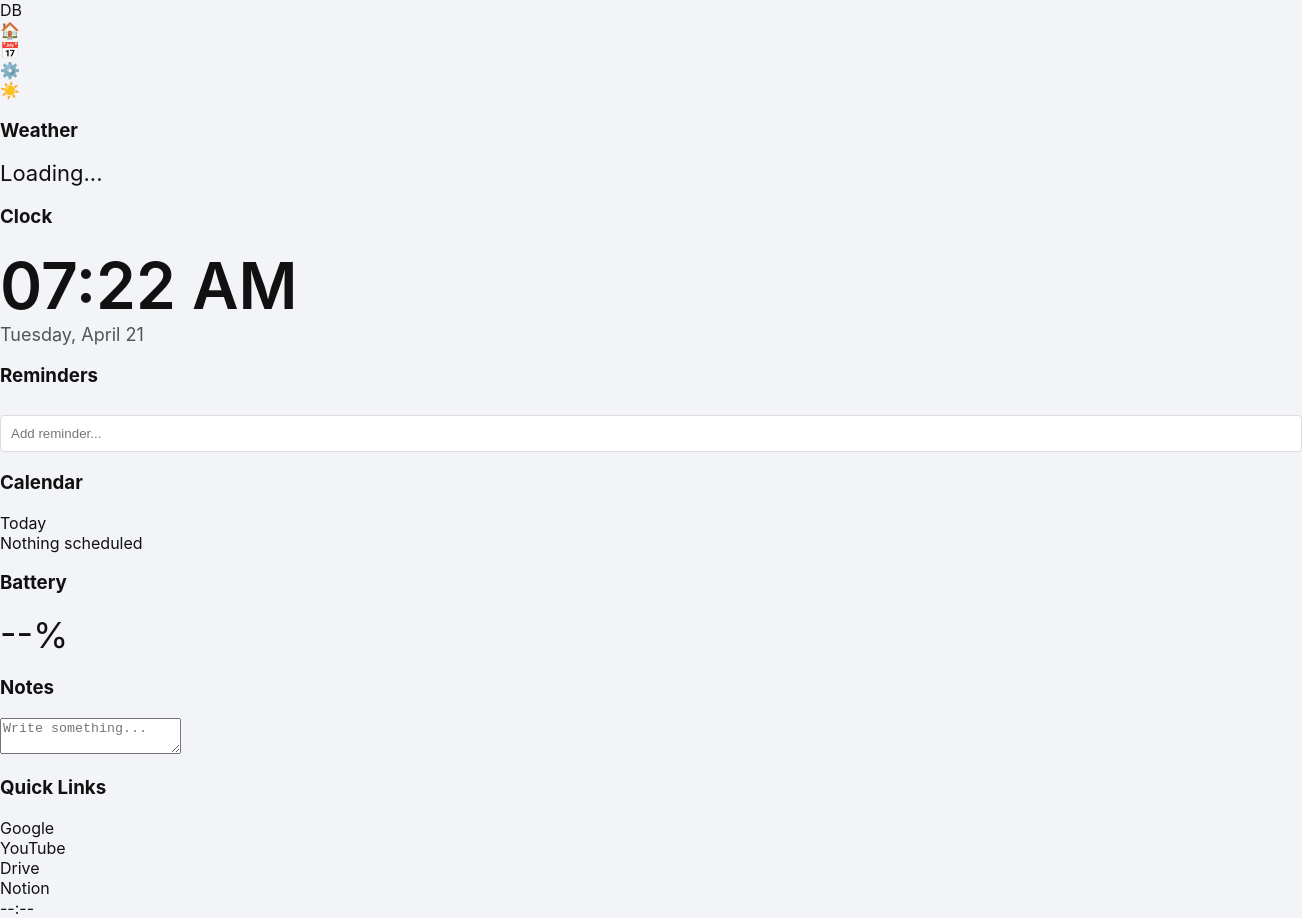
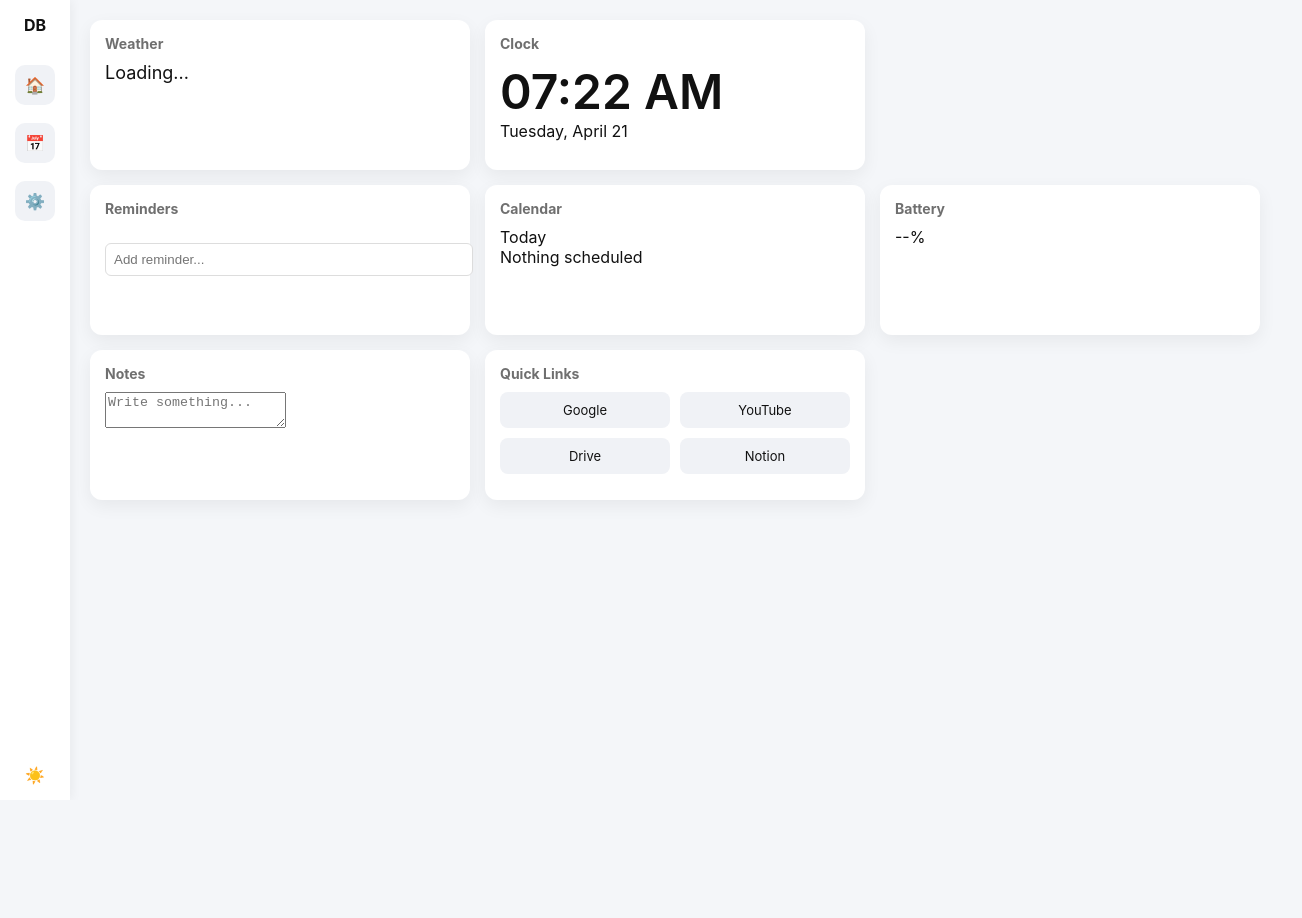
Before and after one commit to ProbablyNotALemon/DayBoard, a plain HTML site: page index.html in a window 1280 px wide. Shown: the whole page, 1302 px wide, since content can reach past the window. After the commit the page ends 800 px from the top, so only its background shows below. Drawn offline with Linux system fonts and the light colour scheme.

Commit message:
Update style.css

```diff
--- a/style.css
+++ b/style.css
@@ -1,63 +1,134 @@
 body {
   margin: 0;
   font-family: -apple-system, BlinkMacSystemFont, sans-serif;
-  background: #f2f4f7;
+  background: #f4f6f9;
   color: #111;
 }
 
-.grid {
-  display: grid;
-  grid-template-columns: repeat(auto-fit, minmax(280px, 1fr));
-  gap: 20px;
-  padding: 20px;
+/* LAYOUT */
+.app {
+  display: flex;
+  height: 100vh;
 }
 
-.tile {
+/* SIDEBAR */
+.sidebar {
+  width: 70px;
   background: white;
-  border-radius: 6px;
-  padding: 24px;
-  box-shadow: 0 6px 18px rgba(0,0,0,0.08);
-  transition: transform 0.2s ease;
+  display: flex;
+  flex-direction: column;
+  align-items: center;
+  padding: 15px 0;
+  box-shadow: 2px 0 10px rgba(0,0,0,0.05);
 }
 
-.tile:hover {
-  transform: translateY(-4px);
+.logo {
+  font-weight: bold;
+  margin-bottom: 30px;
 }
 
-.title {
+.nav {
+  flex: 1;
+  display: flex;
+  flex-direction: column;
+  gap: 18px;
+}
+
+.nav-item {
+  width: 40px;
+  height: 40px;
+  border-radius: 10px;
+  display: flex;
+  justify-content: center;
+  align-items: center;
+  background: #f0f2f6;
+}
+
+.bottom {
+  margin-top: auto;
+}
+
+/* MAIN */
+.main {
+  flex: 1;
+  padding: 20px;
+  overflow: auto;
+}
+
+.row {
+  display: grid;
+  grid-template-columns: repeat(3, 1fr);
+  gap: 15px;
+  margin-bottom: 15px;
+}
+
+.card {
+  background: white;
+  border-radius: 12px;
+  padding: 15px;
+  box-shadow: 0 6px 18px rgba(0,0,0,0.06);
+  min-height: 120px;
+}
+
+.card h3 {
+  margin: 0 0 10px;
   font-size: 14px;
   opacity: 0.6;
-  margin-bottom: 10px;
-  text-transform: uppercase;
-  letter-spacing: 1px;
 }
 
-.clock #time {
-  font-size: 64px;
+#time {
+  font-size: 48px;
   font-weight: 600;
 }
 
-.clock #date {
+#weather {
   font-size: 18px;
-  opacity: 0.7;
-}
-
-#weather {
-  font-size: 22px;
-}
-
-#battery {
-  font-size: 36px;
 }
 
 .reminders input {
   width: 100%;
-  padding: 10px;
   margin-top: 10px;
+  padding: 8px;
+  border-radius: 6px;
   border: 1px solid #ddd;
-  border-radius: 4px;
 }
 
-.reminders ul {
-  padding-left: 18px;
+.links {
+  display: grid;
+  grid-template-columns: repeat(2, 1fr);
+  gap: 10px;
 }
+
+.links div {
+  background: #f0f2f6;
+  padding: 10px;
+  border-radius: 8px;
+  text-align: center;
+  font-size: 13px;
+}
+
+/* LOCK SCREEN */
+.lockscreen {
+  position: fixed;
+  inset: 0;
+  background: #f4f6f9;
+  display: flex;
+  flex-direction: column;
+  justify-content: center;
+  align-items: center;
+  z-index: 9999;
+}
+
+.hidden {
+  display: none;
+}
+
+.lock-time {
+  font-size: 120px;
+  font-weight: 600;
+}
+
+.lock-date {
+  font-size: 24px;
+  opacity: 0.6;
+}
```
